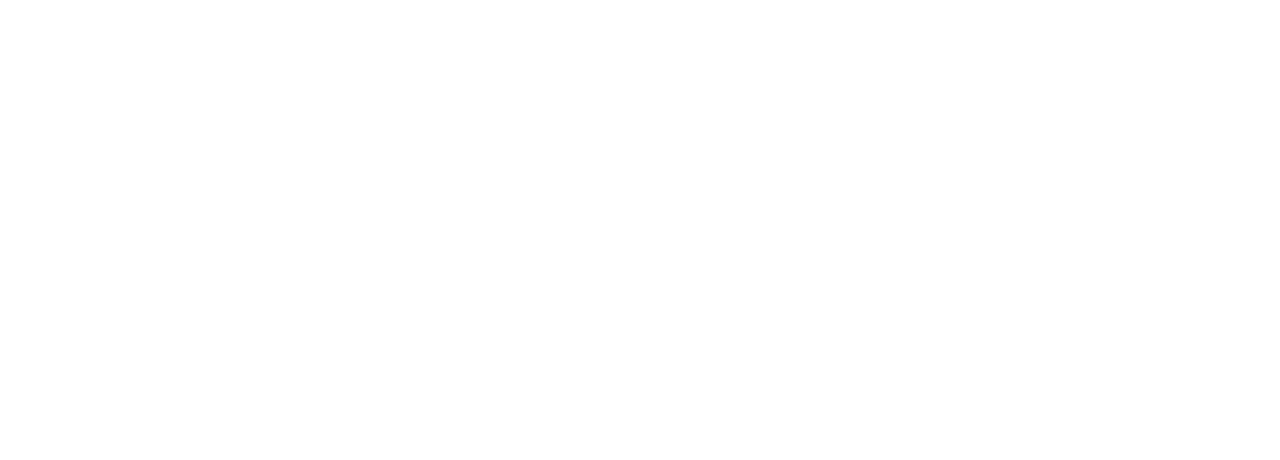
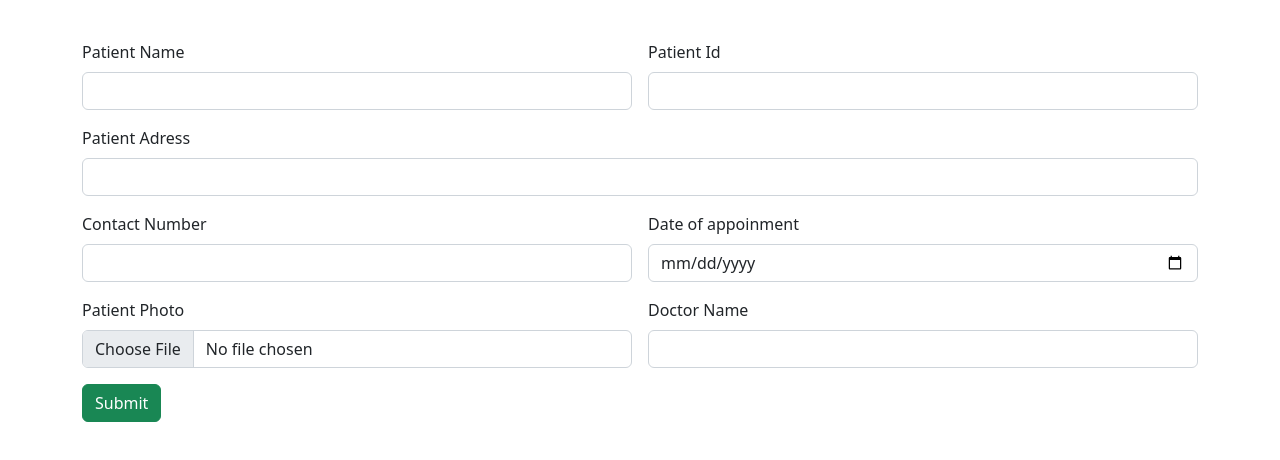
Before and after one commit to saloomaali/HospitalAppAngular, an Angular app: page / in a window 1280 px wide. Shown: the top 460 px of the page. Built offline with nearby package versions, Linux system fonts and the light colour scheme.

Commit message:
patiententry component created

```diff
--- a/src/app/app.component.html
+++ b/src/app/app.component.html
@@ -1,3 +1,3 @@
 
-
+<app-patient-entry></app-patient-entry>
 <router-outlet></router-outlet>
--- a/src/app/app.module.ts
+++ b/src/app/app.module.ts
@@ -3,10 +3,12 @@
 
 import { AppRoutingModule } from './app-routing.module';
 import { AppComponent } from './app.component';
+import { PatientEntryComponent } from './patient-entry/patient-entry.component';
 
 @NgModule({
   declarations: [
-    AppComponent
+    AppComponent,
+    PatientEntryComponent
   ],
   imports: [
     BrowserModule,
--- /dev/null
+++ b/src/app/patient-entry/patient-entry.component.html
@@ -0,0 +1,39 @@
+<div class="container">
+    <div class="row">
+        <div class="col col-12 col-sm-12 col-md-12 col-lg-12 col-xl-12 col-xxl-12">
+            <div class="row g-3 mt-4">
+                <div class="col col-12 col-sm-6 col-md-6 col-lg-6 col-xl-6 col-xxl-6">
+                    <label for="" class="form-label">Patient Name</label>
+                    <input type="text" class="form-control">
+                </div>
+                <div class="col col-12 col-sm-6 col-md-6 col-lg-6 col-xl-6 col-xxl-6">
+                    <label for="" class="form-label">Patient Id</label>
+                    <input type="text" class="form-control">
+                </div>
+                <div class="col col-12 col-sm-12 col-md-12 col-lg-12 col-xl-12 col-xxl-12">
+                    <label for="" class="form-label">Patient Adress</label>
+                    <input type="text" class="form-control">
+                </div>
+                <div class="col col-12 col-sm-6 col-md-6 col-lg-6 col-xl-6 col-xxl-6">
+                    <label for="" class="form-label">Contact Number</label>
+                    <input type="text" class="form-control">
+                </div>
+                <div class="col col-12 col-sm-6 col-md-6 col-lg-6 col-xl-6 col-xxl-6">
+                    <label for="" class="form-label">Date of appoinment</label>
+                    <input type="date" name="" id="" class="form-control">
+                </div>
+                <div class="col col-12 col-sm-6 col-md-6 col-lg-6 col-xl-6 col-xxl-6">
+                    <label for="" class="form-label">Patient Photo</label>
+                    <input type="file" name="" id="" class="form-control">
+                </div>
+                <div class="col col-12 col-sm-6 col-md-6 col-lg-6 col-xl-6 col-xxl-6">
+                    <label for="" class="form-label">Doctor Name</label>
+                    <input type="text" class="form-control">
+                </div>
+                <div class="col col-12 col-sm-6 col-md-6 col-lg-6 col-xl-6 col-xxl-6">
+                    <button class="btn btn-success">Submit</button>
+                </div>
+            </div>
+        </div>
+    </div>
+</div>
--- a/src/index.html
+++ b/src/index.html
@@ -6,8 +6,13 @@
   <base href="/">
   <meta name="viewport" content="width=device-width, initial-scale=1">
   <link rel="icon" type="image/x-icon" href="favicon.ico">
+  <!-- CSS only -->
+<link href="https://cdn.jsdelivr.net/npm/bootstrap@5.2.3/dist/css/bootstrap.min.css" rel="stylesheet" integrity="sha384-rbsA2VBKQhggwzxH7pPCaAqO46MgnOM80zW1RWuH61DGLwZJEdK2Kadq2F9CUG65" crossorigin="anonymous">
 </head>
 <body>
   <app-root></app-root>
+
+  <!-- JavaScript Bundle with Popper -->
+<script src="https://cdn.jsdelivr.net/npm/bootstrap@5.2.3/dist/js/bootstrap.bundle.min.js" integrity="sha384-kenU1KFdBIe4zVF0s0G1M5b4hcpxyD9F7jL+jjXkk+Q2h455rYXK/7HAuoJl+0I4" crossorigin="anonymous"></script>
 </body>
 </html>
```
Also changed, not shown: src/app/patient-entry/patient-entry.component.ts (added, +10 -0 lines), src/app/patient-entry/patient-entry.component.css (added).
